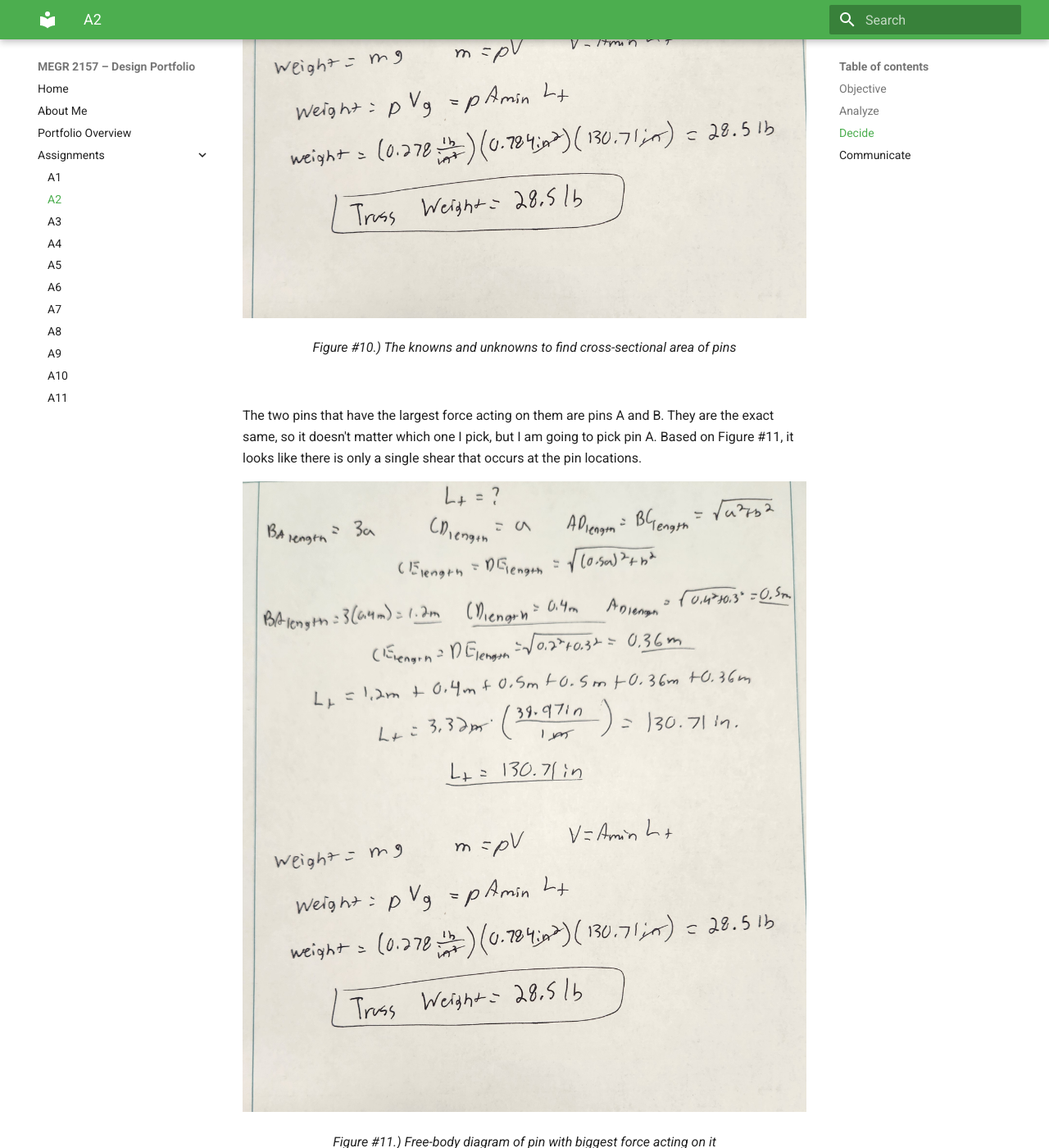
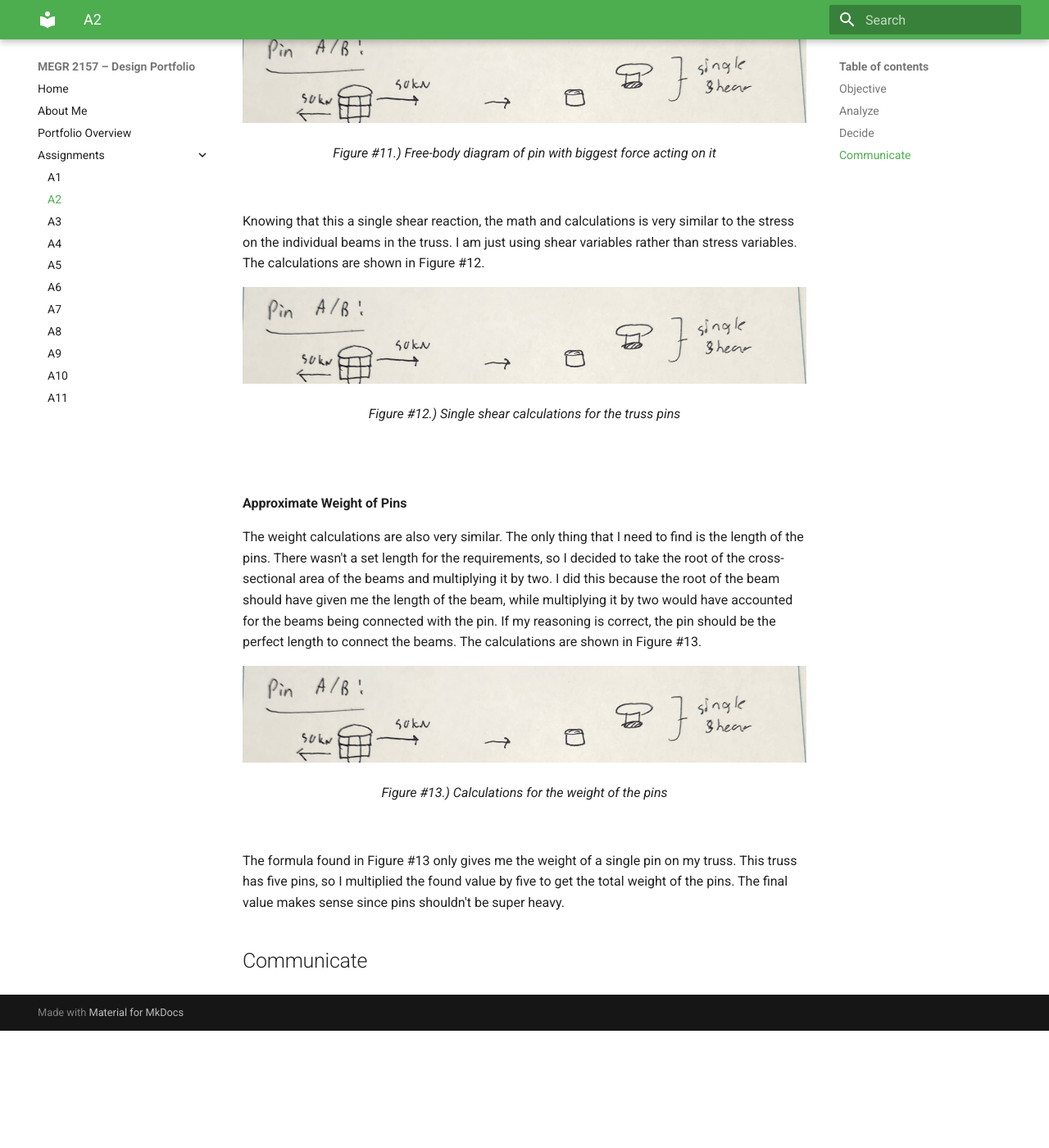
Before and after one commit to AndyChwalik/megr2157-portfolio, an MkDocs documentation site: the page built from docs/assignments/A02/index.md, in a window 1280 px wide and 1400 px high, scrolled down 9274 px. Shown: the whole window at 82% size. Built offline with MkDocs 1.6.1 and Material for MkDocs 9.7.7, drawn with Linux system fonts in a browser that asks for light colours; after the commit the page ends 10531 px from its top, so only the background shows below that.

Commit message:
Update index.md

```diff
--- a/docs/assignments/A02/index.md
+++ b/docs/assignments/A02/index.md
@@ -101,17 +101,33 @@ Knowing that DE and CE have no affect on the load of the truss, I don't feel gre
 To find the required cross-sectional area of the pins, I need to identify the max external force, the shear stress of the material, the factor of safety, and the density of the material. All of these variables are shown in Figure #10. <br>
 
 <div align="center">
-  <img src="truss_weight.jpg">
+  <img src="pin_knowns.jpg">
   <p><em>Figure #10.) The knowns and unknowns to find cross-sectional area of pins</em></p>
 </div> <br>
 
 The two pins that have the largest force acting on them are pins A and B. They are the exact same, so it doesn't matter which one I pick, but I am going to pick pin A. Based on Figure #11, it looks like there is only a single shear that occurs at the pin locations.
 
 <div align="center">
-  <img src="truss_weight.jpg">
+  <img src="pin_fbd.jpg">
   <p><em>Figure #11.) Free-body diagram of pin with biggest force acting on it</em></p>
 </div> <br>
 
+Knowing that this a single shear reaction, the math and calculations is very similar to the stress on the individual beams in the truss. I am just using shear variables rather than stress variables. The calculations are shown in Figure #12.
 
+<div align="center">
+  <img src="pin_fbd.jpg">
+  <p><em>Figure #12.) Single shear calculations for the truss pins</em></p>
+</div> <br><br>
+
+**Approximate Weight of Pins**
+
+The weight calculations are also very similar. The only thing that I need to find is the length of the pins. There wasn't a set length for the requirements, so I decided to take the root of the cross-sectional area of the beams and multiplying it by two. I did this because the root of the beam should have given me the length of the beam, while multiplying it by two would have accounted for the beams being connected with the pin. If my reasoning is correct, the pin should be the perfect length to connect the beams. The calculations are shown in Figure #13.
+
+<div align="center">
+  <img src="pin_fbd.jpg">
+  <p><em>Figure #13.) Calculations for the weight of the pins</em></p>
+</div> <br>
+
+The formula found in Figure #13 only gives me the weight of a single pin on my truss. This truss has five pins, so I multiplied the found value by five to get the total weight of the pins. The final value makes sense since pins shouldn't be super heavy.
 
 ## Communicate
```
